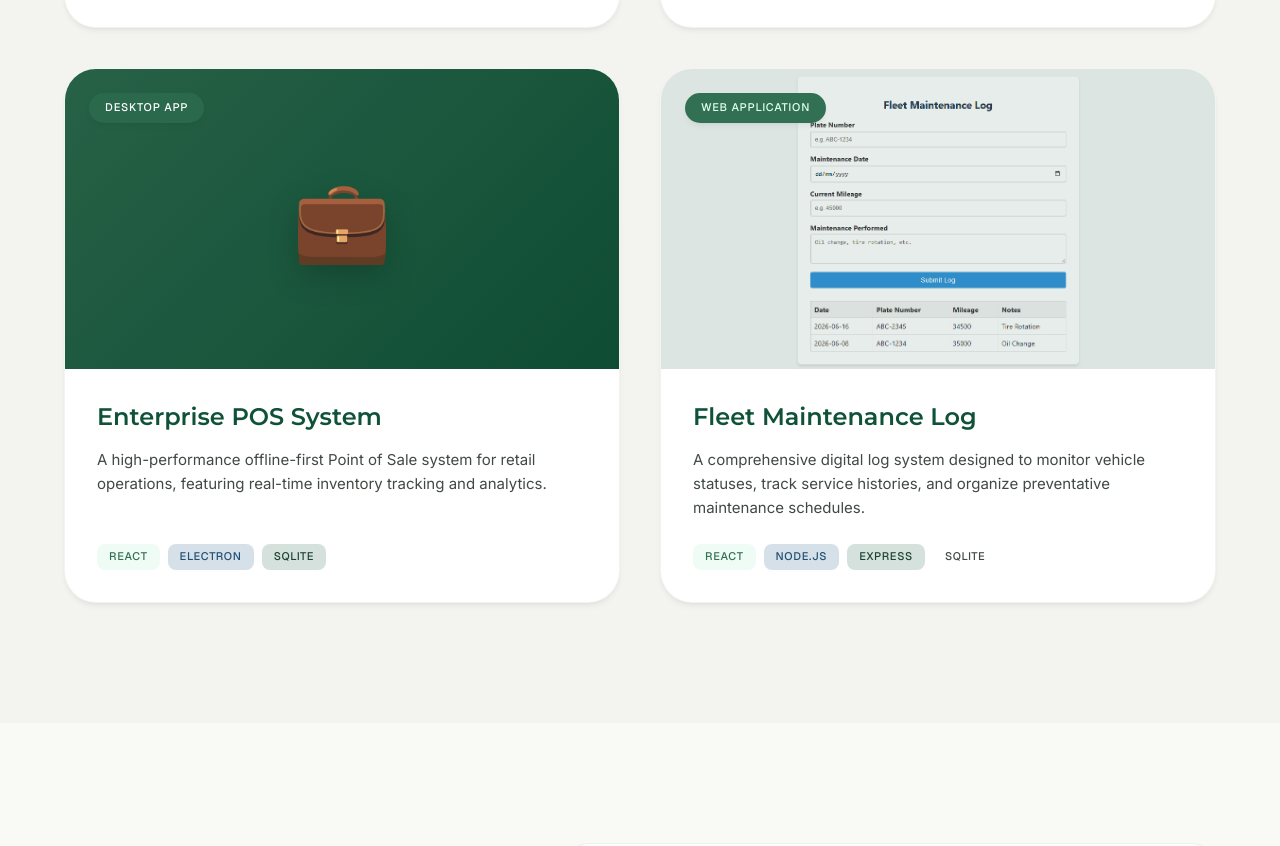
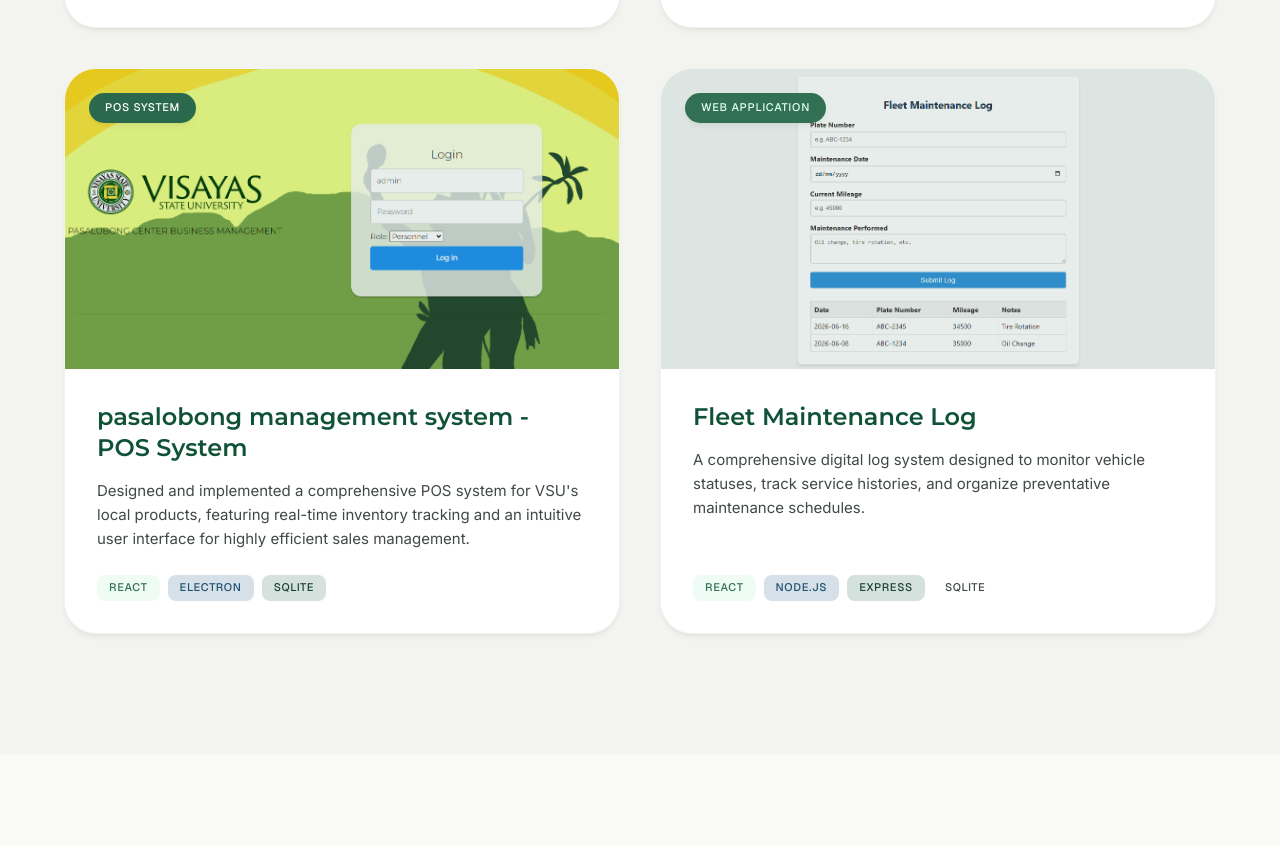
Before and after one commit to knsmnth/my-portfolio-laraga, a React (Vite) app: page / in a window 1280 px wide. Shown: the part 1616-2462 px from the top of the page. Built offline with nearby package versions, Linux system fonts and the light colour scheme.

Commit message:
Update Project 3 to Pasalobong Management System POS and import its PCBMS image

```diff
--- a/src/App.tsx
+++ b/src/App.tsx
@@ -4,6 +4,7 @@ import classifiberImg from './assets/img/classifiber-image.png';
 import fleetImg from './assets/img/fleet-management-log-image.png';
 import profileImg from './assets/img/profile-picture-laraga.jfif';
 import vsuImg from './assets/img/vsu-infirmary-image.png';
+import pcbmsImg from './assets/img/PCBMS-image.png';
 
 interface Project {
   id: number;
@@ -101,13 +102,14 @@ export default function App() {
     },
     {
       id: 3,
-      title: "Enterprise POS System",
-      category: "DESKTOP APP",
-      description: "A high-performance offline-first Point of Sale system for retail operations, featuring real-time inventory tracking and analytics.",
+      title: "pasalobong management system - POS System",
+      category: "POS SYSTEM",
+      description: "Designed and implemented a comprehensive POS system for VSU's local products, featuring real-time inventory tracking and an intuitive user interface for highly efficient sales management.",
       tags: ["React", "Electron", "SQLite"],
       tagClasses: ["tag-green", "tag-blue", "tag-darkgreen"],
       gradient: "linear-gradient(135deg, #2B694D, #0F5238)",
-      icon: "💼"
+      icon: "💼",
+      image: pcbmsImg
     },
     {
       id: 4,
```
Also changed, not shown: src/assets/img/PCBMS-image.png (added).
